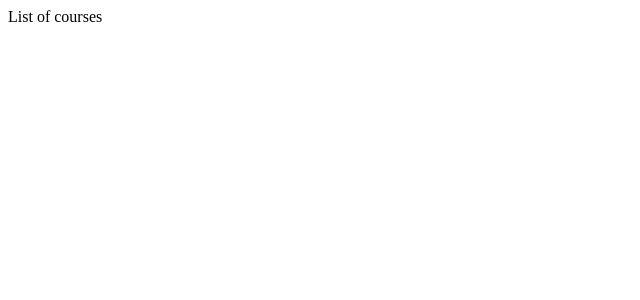
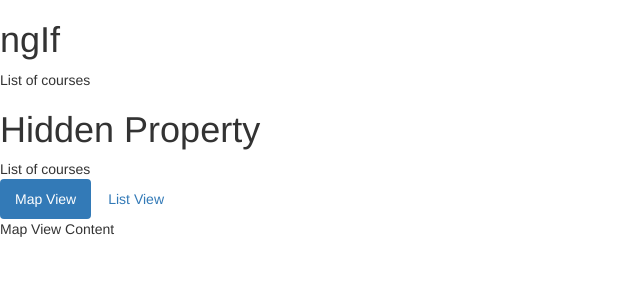
Before and after one commit to nbonbon/angular-cwm, an Angular app in the folder directives/: page / in a window 1280 px wide. Shown: the top 300 px of the page, without its empty margins (0-640 px from the left). Built offline with nearby package versions, Linux system fonts and the light colour scheme.

Commit message:
Hidden Property and ngSwitchCase

```diff
--- a/directives/package.json
+++ b/directives/package.json
@@ -18,6 +18,7 @@
     "@angular/platform-browser": "~13.3.0",
     "@angular/platform-browser-dynamic": "~13.3.0",
     "@angular/router": "~13.3.0",
+    "bootstrap": "^3.3.7",
     "rxjs": "~7.5.0",
     "tslib": "^2.3.0",
     "zone.js": "~0.11.4"
--- a/directives/src/app/app.component.html
+++ b/directives/src/app/app.component.html
@@ -1,3 +1,5 @@
+<!-- ngIf -->
+<h1>ngIf</h1>
 <div *ngIf="courses.length > 0; then coursesList else noCourses"></div>
 <ng-template #coursesList>
   List of courses
@@ -5,3 +7,23 @@
 <ng-template #noCourses>
   No courses yet
 </ng-template>
+
+<!-- hidden property -->
+<h1>Hidden Property</h1>
+<div [hidden]="courses.length == 0">
+  List of courses
+</div>
+<div [hidden]="courses.length > 0">
+  No courses yet
+</div>
+
+<!-- ngSwitchCase -->
+<ul class="nav nav-pills">
+  <li [class.active]="viewMode == 'map'"><a (click)="viewMode = 'map'">Map View</a></li>
+  <li [class.active]="viewMode == 'list'"><a (click)="viewMode = 'list'">List View</a></li>
+</ul>
+<div [ngSwitch]="viewMode">
+  <div *ngSwitchCase="'map'">Map View Content</div>
+  <div *ngSwitchCase="'list'">List View Content</div>
+  <div *ngSwitchDefault>Otherwise</div>
+</div>
--- a/directives/src/app/app.component.ts
+++ b/directives/src/app/app.component.ts
@@ -8,4 +8,6 @@ import { Component } from '@angular/core';
 export class AppComponent {
   courses: number[] = [1, 2];
   // courses: number[] = [];
+
+  viewMode = 'map';
 }
--- a/directives/src/styles.css
+++ b/directives/src/styles.css
@@ -1 +1 @@
-/* You can add global styles to this file, and also import other style files */
+@import "~bootstrap/dist/css/bootstrap.css";
```
Also changed, not shown: 1 other file (tests, documents, lock files or other folders).
